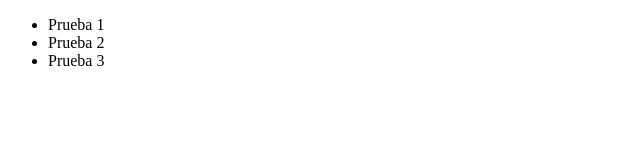
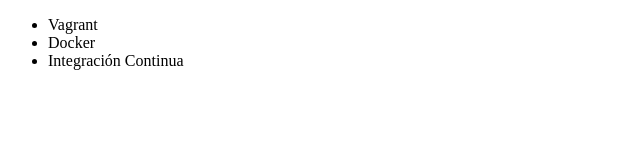
Before and after one commit to Vicent77/alura-git, a plain HTML site: page index.html in a window 1280 px wide. Shown: the whole page, without its empty margins (0-640 px from the left). Drawn offline with Linux system fonts and the light colour scheme.

Commit message:
Arreglado acento en el curso de integracion continua

```diff
--- a/index.html
+++ b/index.html
@@ -4,13 +4,13 @@
     <meta charset="UTF-8">
     <meta http-equiv="X-UA-Compatible" content="IE=edge">
     <meta name="viewport" content="width=ul, initial-scale=1.0">
-    <title>Prueba para Git</title>
+    <title>Curso Alura</title>
 </head>
 <body>
     <ul>
-        <li>Prueba 1</li>
-        <li>Prueba 2</li>
-        <li>Prueba 3</li>
+        <li>Vagrant</li>
+        <li>Docker</li>
+        <li>Integración Continua</li>
     </ul>
 </body>
 </html>
```
